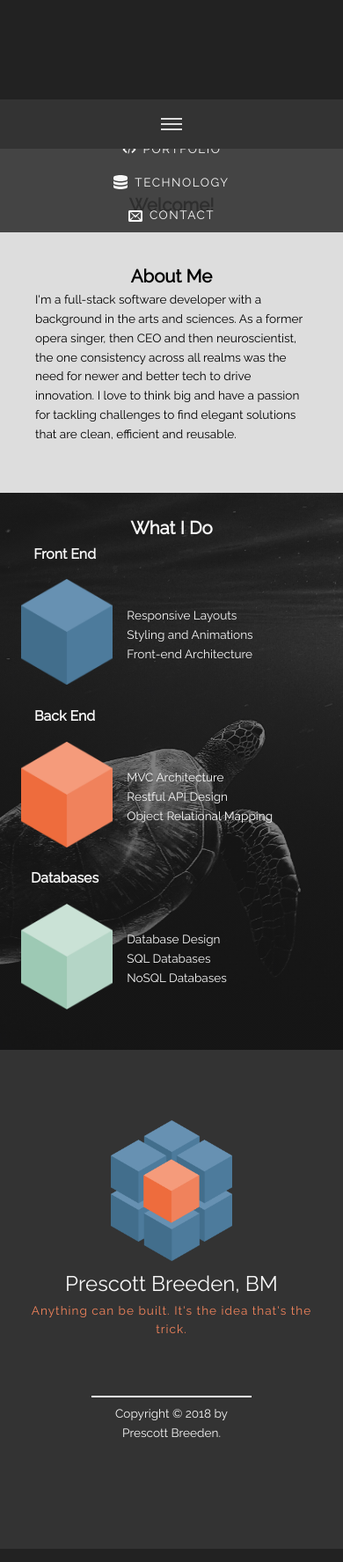
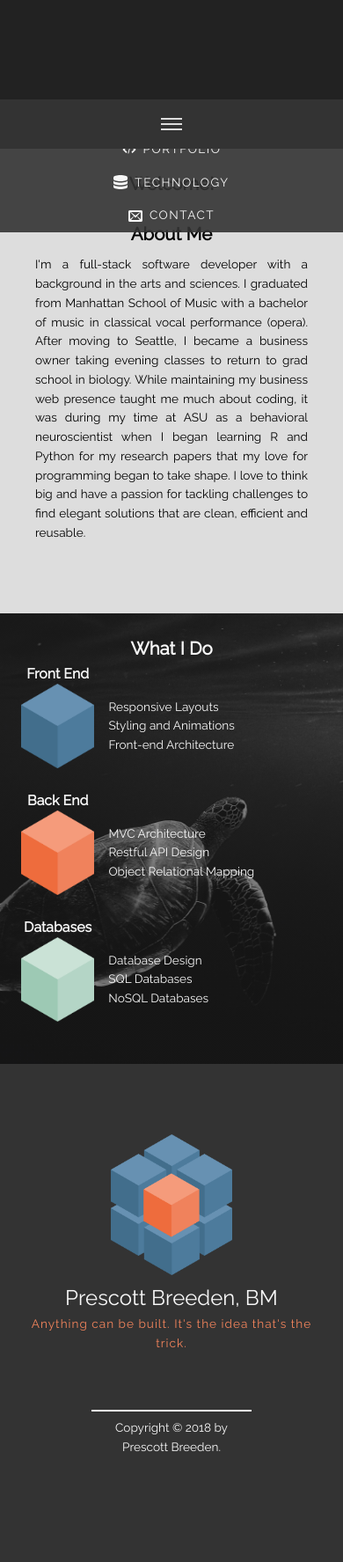
Before and after one commit to prescottbreeden/portfolio_flask, a Flask app: page / in a window 390 px wide. Shown: the part 675-2450 px from the top of the page at 88% size. Run offline with Flask 2, Linux system fonts and the light colour scheme; some libraries are stand-ins or nearby versions.

Commit message:
refactored about desktop/mobile, added defensive javascript to mobile nav

```diff
--- a/app/sass/components/_about.scss
+++ b/app/sass/components/_about.scss
@@ -1,6 +1,10 @@
 .about {
-    padding: 6rem 5rem 3rem 5rem;
+    padding: 6rem 5rem;
     background-color: $color-grey-light;
+
+	@include respond(phone){
+		padding-top: 3rem;
+	}
 
     &__text-box {
         padding-top: 6rem;
@@ -10,6 +14,7 @@
 		@include respond(phone){
 			flex-direction: column;
 			align-items: center;
+			padding-top: 3rem;
 		}
     }
 
@@ -18,14 +23,9 @@
     }
 
     &__blurb {
+		margin-top: 1rem;
         flex: 5 40%;
-        hyphens: manual;
-    }
-
-
-
-    &__courses {
-        margin-top: 12rem;
+        text-align: justify;
     }
 }
 
@@ -57,14 +57,10 @@
     }
 
     &--container {
-        // padding: 3rem;
-        // margin-top: 4rem;
         margin: 0 auto;
         display: flex;
-        // flex-direction: column;
         justify-content: space-between;
         align-items: center;
-        // border: 1px dashed red;
 
 		@include respond(phone){
 			display: inline-block;
@@ -73,50 +69,52 @@
 
     &--list {
         list-style: none;
+		padding: 2rem;
     }
 
     &--front-end {
         display: flex;
         align-items: center;
-        // border: 1px dashed red;
-
+		margin-left: 2rem;
     }
 
     &--backend {
         display: flex;
         align-items: center;
-        // border: 1px dashed red;
+		margin-left: 2rem;
     }
 
     &--db {
         display: flex;
         align-items: center;
-        // border: 1px dashed red;
+		margin-left: 2rem;
     }
 
 }
-.wrapper {
-    // display: flex;
-    // flex-direction: column;
 
-    h3 {
-        // border: 1px dashed red;
-        display: inline-block;
-        width: 12rem;
-        margin-left: 2.2rem;
-        text-align: center;
-    }
-}
 .cube {
 
     &__container {
+        display: flex;
+		justify-content: center;
+		position: relative;
+		margin: 3rem 0;
 
+		h3 {
+			display: inline-block;
+			position: absolute;
+			margin-top: -3rem;
+		}
     }
 
     &__img {
         height: 15rem;
         width: auto;
-        margin: 2rem;
+
+		@include respond(phone){
+			height: 12rem;
+
+		}
     }
 
     &__text {
--- a/app/sass/components/_site.scss
+++ b/app/sass/components/_site.scss
@@ -9,10 +9,6 @@
 	&__header {
 		text-align: center;
 		margin-bottom: 3rem;
-
-		@include respond(phone){
-
-		}
 	}
 
 	&__wrapper {
@@ -48,6 +44,7 @@
 				@include respond(phone){
 					width: 100%;
 					border-radius: 0;
+					line-height: 4rem;
 				}
 			}
 
@@ -61,18 +58,10 @@
 			max-height: 0;
 			transition: all 1s;
 
-			@include respond(phone){
-			//	max-height: 1000px;
-			}
-
 			& > p {
 				transition: all 1s;
 				padding: 0 1rem;
 				opacity: 0;
-
-				@include respond(phone){
-				//	opacity: 1;
-				}
 			}
 
 			&-box {
@@ -82,7 +71,6 @@
 					width: 100%;
 				}
 			}
-
 		}
 
 		&--tool-box {
@@ -106,10 +94,6 @@
 
 			@include respond(phone){
 				margin: 1.5rem;
-			}
-
-			&:hover {
-				// cursor: pointer;
 			}
 
 			&-name {
@@ -151,10 +135,6 @@
 				&:hover > svg {
 					transform: rotate(90deg);
 				}
-
-				@include respond(phone){
-
-				}
 			}
 
 			&:hover {
@@ -166,7 +146,6 @@
 					opacity: 1;
 					max-height: 1000px;
 				}
-
 			}
 		}
 	}
@@ -176,5 +155,4 @@
 		width: 2rem;
 		margin-left: 1rem;
 	}
-
 }
--- a/app/static/app.js
+++ b/app/static/app.js
@@ -2,10 +2,15 @@
 
 $(document).ready(function() {
 	console.log('power overwhelming');
+	var activeNav = false;
+
+	if ($('.cb-nav__checkbox').is(':checked'))	{
+		$('.cb-nav__checkbox').prop('checked', false);
+	}
 
 	// sticky navigation trigger
 	if($('.nav').css("position") === "absolute") {
-		$('nav').waypoint(function(direction) {
+		$('.nav').waypoint(function(direction) {
 			if (direction == "down") {
 				console.log('triggered down');
 				$('.nav').addClass('sticky');
@@ -19,6 +24,7 @@ $(document).ready(function() {
 	// activate mobile nav
 	$(document).on('click', '.cb-nav__button', function() {
 		$('nav').toggleClass('active-nav');
+		activeNav = !activeNav;
 	})
 
 
@@ -29,25 +35,35 @@ $(document).ready(function() {
 	$(document).on('click', '.about-nav', function() {
 		loadAbout();
 		$('html, body').animate({scrollTop: $('#fold').offset().top}, 1000);
+		$('nav').removeClass('active-nav');
+		$('.cb-nav__checkbox').prop('checked', false);
 	})
 
 	$(document).on('click', '.portfolio-nav', function() {
 		loadPortfolio();
 		$('html, body').animate({scrollTop: $('#fold').offset().top}, 1000);
+		$('nav').removeClass('active-nav');
+		$('.cb-nav__checkbox').prop('checked', false);
 	})
 
 	$(document).on('click', '.tech-nav', function() {
 		loadTech();
 		$('html, body').animate({scrollTop: $('#fold').offset().top}, 1000);
+		$('nav').removeClass('active-nav');
+		$('.cb-nav__checkbox').prop('checked', false);
 	})
 
 	$(document).on('click', '.contact-nav', function() {
 		loadContact();
 		$('html, body').animate({scrollTop: $('#fold').offset().top}, 1000);
+		$('nav').removeClass('active-nav');
+		$('.cb-nav__checkbox').prop('checked', false);
 	})
 
 	$(document).on('click', '#reload_home', function() {
 		console.log('button clicked')
+		$('nav').removeClass('active-nav');
+		$('.cb-nav__checkbox').prop('checked', false);
 	})
 
 
@@ -112,11 +128,16 @@ $(document).ready(function() {
 			<div class="about__text-box">
 				<h2 class="about__heading">About Me</h2>
 				<p class="about__blurb">I'm a full-stack software developer with a
-					background in the arts and sciences. As a former opera singer, then
-					CEO and then neuro&shy;scientist, the one consistency across all
-					realms was the need for newer and better tech to drive innovation.
-					I love to think big and have a passion for tackling challenges to
-					find elegant solutions that are clean, efficient and reusable.</p>
+					background in the arts and sciences. I graduated from Manhattan
+					School of Music with a bachelor of music in classical vocal
+					performance (opera). After moving to Seattle, I became a business
+					owner taking evening classes to return to grad school in biology.
+					While maintaining my business web presence taught me much about coding,
+					it was during my time at ASU as a behavioral neuroscientist when
+					I began learning R and Python for my research papers that my love
+					for programming began to take shape. I love to think big and have
+					a passion for tackling challenges to find elegant solutions that
+					are clean, efficient and reusable.</p>
 			</div>
 		</section>
 		<section class="services">
@@ -126,9 +147,9 @@ $(document).ready(function() {
 					<!-- empty -->
 				</div>
 				<div class="wrapper">
-					<h3>Front End</h3>
 					<div class="services--front-end">
 						<div class="cube__container">
+							<h3>Front End</h3>
 							<img
 								title="Skills"
 								class="cube__img"
@@ -143,14 +164,14 @@ $(document).ready(function() {
 							</ul>
 						</div>
 					</div>
-					<h3>Back End</h3>
 					<div class="services--backend">
 						<div class="cube__container">
+							<h3>Back End</h3>
 							<img
 								title="Skills"
 								class="cube__img"
 								src="/static/img/cube_red.png"
-								alt="blue cube">
+								alt="red cube">
 						</div>
 						<div class="cube__text">
 							<ul class="services--list">
@@ -160,14 +181,14 @@ $(document).ready(function() {
 							</ul>
 						</div>
 					</div>
-					<h3>Databases</h3>
 					<div class="services--db">
 						<div class="cube__container">
+							<h3>Databases</h3>
 							<img
 								title="Skills"
 								class="cube__img"
 								src="/static/img/cube_teal.png"
-								alt="blue cube">
+								alt="teal cube">
 						</div>
 						<div class="cube__text">
 							<ul class="services--list">
--- a/app/static/styles.css
+++ b/app/static/styles.css
@@ -1358,8 +1358,11 @@ body {
   left: 0; }
 
 .about {
-  padding: 6rem 5rem 3rem 5rem;
+  padding: 6rem 5rem;
   background-color: #ddd; }
+  @media only screen and (max-width: 37.5em) {
+    .about {
+      padding-top: 3rem; } }
   .about__text-box {
     padding-top: 6rem;
     display: flex;
@@ -1367,14 +1370,14 @@ body {
     @media only screen and (max-width: 37.5em) {
       .about__text-box {
         flex-direction: column;
-        align-items: center; } }
+        align-items: center;
+        padding-top: 3rem; } }
   .about__heading {
     flex: 3 20%; }
   .about__blurb {
+    margin-top: 1rem;
     flex: 5 40%;
-    hyphens: manual; }
-  .about__courses {
-    margin-top: 12rem; }
+    text-align: justify; }
 
 .services {
   padding: 3rem 5rem;
@@ -1401,27 +1404,37 @@ body {
       .services--container {
         display: inline-block; } }
   .services--list {
-    list-style: none; }
+    list-style: none;
+    padding: 2rem; }
   .services--front-end {
     display: flex;
-    align-items: center; }
+    align-items: center;
+    margin-left: 2rem; }
   .services--backend {
     display: flex;
-    align-items: center; }
+    align-items: center;
+    margin-left: 2rem; }
   .services--db {
     display: flex;
-    align-items: center; }
-
-.wrapper h3 {
-  display: inline-block;
-  width: 12rem;
-  margin-left: 2.2rem;
-  text-align: center; }
+    align-items: center;
+    margin-left: 2rem; }
+
+.cube__container {
+  display: flex;
+  justify-content: center;
+  position: relative;
+  margin: 3rem 0; }
+  .cube__container h3 {
+    display: inline-block;
+    position: absolute;
+    margin-top: -3rem; }
 
 .cube__img {
   height: 15rem;
-  width: auto;
-  margin: 2rem; }
+  width: auto; }
+  @media only screen and (max-width: 37.5em) {
+    .cube__img {
+      height: 12rem; } }
 
 .btn {
   padding: 1rem 3rem;
@@ -1770,7 +1783,8 @@ body {
         @media only screen and (max-width: 37.5em) {
           .site__container--heading h3 {
             width: 100%;
-            border-radius: 0; } }
+            border-radius: 0;
+            line-height: 4rem; } }
       @media only screen and (max-width: 37.5em) {
         .site__container--heading {
           width: 100%; } }
--- a/app/templates/index.html
+++ b/app/templates/index.html
@@ -8,11 +8,16 @@
 		<div class="about__text-box">
 			<h2 class="about__heading">About Me</h2>
 			<p class="about__blurb">I'm a full-stack software developer with a
-				background in the arts and sciences. As a former opera singer, then
-				CEO and then neuro&shy;scientist, the one consistency across all
-				realms was the need for newer and better tech to drive innovation.
-				I love to think big and have a passion for tackling challenges to
-				find elegant solutions that are clean, efficient and reusable.</p>
+				background in the arts and sciences. I graduated from Manhattan
+				School of Music with a bachelor of music in classical vocal
+				performance (opera). After moving to Seattle, I became a business
+				owner taking evening classes to return to grad school in biology.
+				While maintaining my business web presence taught me much about coding,
+				it was during my time at ASU as a behavioral neuroscientist when
+				I began learning R and Python for my research papers that my love
+				for programming began to take shape. I love to think big and have
+				a passion for tackling challenges to find elegant solutions that
+				are clean, efficient and reusable.</p>
 		</div>
 	</section>
 	<section class="services">
@@ -22,9 +27,9 @@
 				<!-- empty -->
 			</div>
 			<div class="wrapper">
-				<h3>Front End</h3>
 				<div class="services--front-end">
 					<div class="cube__container">
+						<h3>Front End</h3>
 						<img
 							title="Skills"
 							class="cube__img"
@@ -39,14 +44,14 @@
 						</ul>
 					</div>
 				</div>
-				<h3>Back End</h3>
 				<div class="services--backend">
 					<div class="cube__container">
+						<h3>Back End</h3>
 						<img
 							title="Skills"
 							class="cube__img"
 							src="/static/img/cube_red.png"
-							alt="blue cube">
+							alt="red cube">
 					</div>
 					<div class="cube__text">
 						<ul class="services--list">
@@ -56,14 +61,14 @@
 						</ul>
 					</div>
 				</div>
-				<h3>Databases</h3>
 				<div class="services--db">
 					<div class="cube__container">
+						<h3>Databases</h3>
 						<img
 							title="Skills"
 							class="cube__img"
 							src="/static/img/cube_teal.png"
-							alt="blue cube">
+							alt="teal cube">
 					</div>
 					<div class="cube__text">
 						<ul class="services--list">
```
